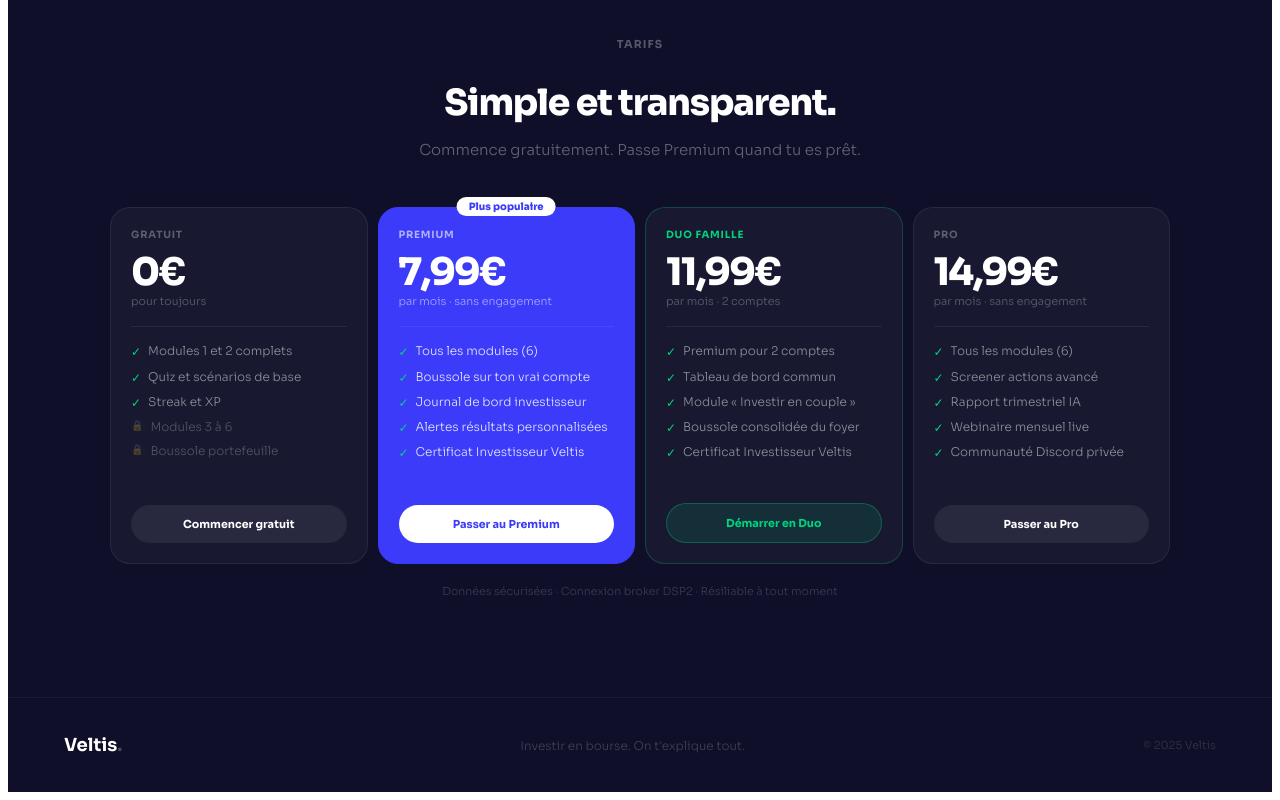
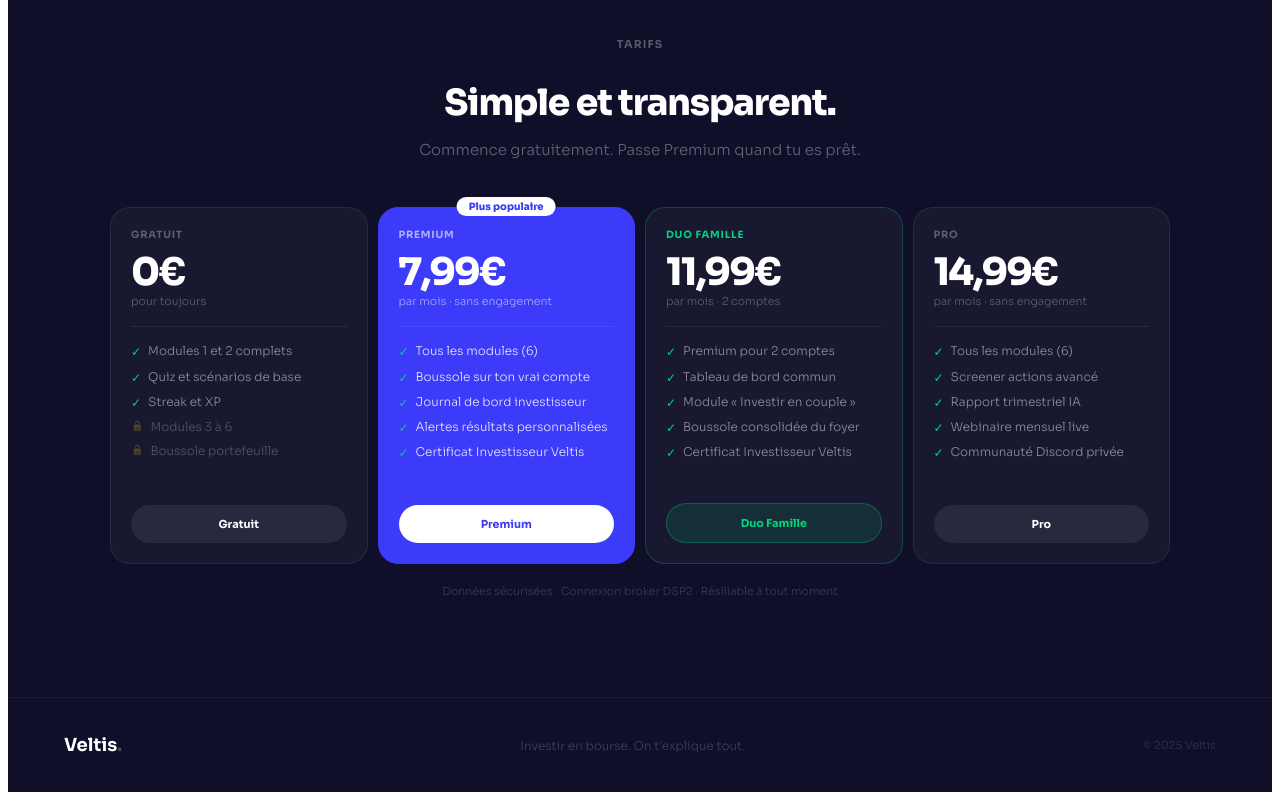
Before and after one commit to J5inco/Veltis, a Next.js app: page / in a window 1280 px wide. Shown: the part 2214-3014 px from the top of the page. Built offline with nearby package versions, Linux system fonts and the light colour scheme.

Commit message:
Shorten pricing button labels: Gratuit / Premium / Duo Famille / Pro

```diff
--- a/app/page.tsx
+++ b/app/page.tsx
@@ -112,10 +112,10 @@ export default function Home() {
           <p style={{fontSize:15,color:'rgba(255,255,255,.35)',marginBottom:48,fontWeight:300}}>Commence gratuitement. Passe Premium quand tu es prêt.</p>
           <div style={{display:'grid',gridTemplateColumns:'repeat(4,1fr)',gap:10,textAlign:'left',alignItems:'stretch'}}>
             {[
-              {tier:'Gratuit',price:'0€',period:'pour toujours',featured:false,duo:false,items:['Modules 1 et 2 complets','Quiz et scénarios de base','Streak et XP'],locked:['Modules 3 à 6','Boussole portefeuille'],btn:'Commencer gratuit',href:'/signup'},
-              {tier:'Premium',price:'7,99€',period:'par mois · sans engagement',featured:true,duo:false,popular:true,items:['Tous les modules (6)','Boussole sur ton vrai compte','Journal de bord investisseur','Alertes résultats personnalisées','Certificat Investisseur Veltis'],locked:[],btn:'Passer au Premium',href:'/signup'},
-              {tier:'Duo Famille',price:'11,99€',period:'par mois · 2 comptes',featured:false,duo:true,items:['Premium pour 2 comptes','Tableau de bord commun','Module « Investir en couple »','Boussole consolidée du foyer','Certificat Investisseur Veltis'],locked:[],btn:'Démarrer en Duo',href:'/signup'},
-              {tier:'Pro',price:'14,99€',period:'par mois · sans engagement',featured:false,duo:false,items:['Tous les modules (6)','Screener actions avancé','Rapport trimestriel IA','Webinaire mensuel live','Communauté Discord privée'],locked:[],btn:'Passer au Pro',href:'/signup'},
+              {tier:'Gratuit',price:'0€',period:'pour toujours',featured:false,duo:false,items:['Modules 1 et 2 complets','Quiz et scénarios de base','Streak et XP'],locked:['Modules 3 à 6','Boussole portefeuille'],btn:'Gratuit',href:'/signup'},
+              {tier:'Premium',price:'7,99€',period:'par mois · sans engagement',featured:true,duo:false,popular:true,items:['Tous les modules (6)','Boussole sur ton vrai compte','Journal de bord investisseur','Alertes résultats personnalisées','Certificat Investisseur Veltis'],locked:[],btn:'Premium',href:'/signup'},
+              {tier:'Duo Famille',price:'11,99€',period:'par mois · 2 comptes',featured:false,duo:true,items:['Premium pour 2 comptes','Tableau de bord commun','Module « Investir en couple »','Boussole consolidée du foyer','Certificat Investisseur Veltis'],locked:[],btn:'Duo Famille',href:'/signup'},
+              {tier:'Pro',price:'14,99€',period:'par mois · sans engagement',featured:false,duo:false,items:['Tous les modules (6)','Screener actions avancé','Rapport trimestriel IA','Webinaire mensuel live','Communauté Discord privée'],locked:[],btn:'Pro',href:'/signup'},
             ].map((p,i) => (
               <div key={i} style={{background:p.featured?'#3B3BF9':'#181830',border:p.duo?'1px solid rgba(0,212,126,.25)':p.featured?'1px solid #3B3BF9':'1px solid rgba(255,255,255,.07)',borderRadius:20,padding:'20px',position:'relative',display:'flex',flexDirection:'column'}}>
                 {p.popular && <div style={{position:'absolute',top:-11,left:'50%',transform:'translateX(-50%)',background:'white',color:'#3B3BF9',fontSize:10,fontWeight:800,padding:'3px 12px',borderRadius:100,whiteSpace:'nowrap'}}>Plus populaire</div>}
```
